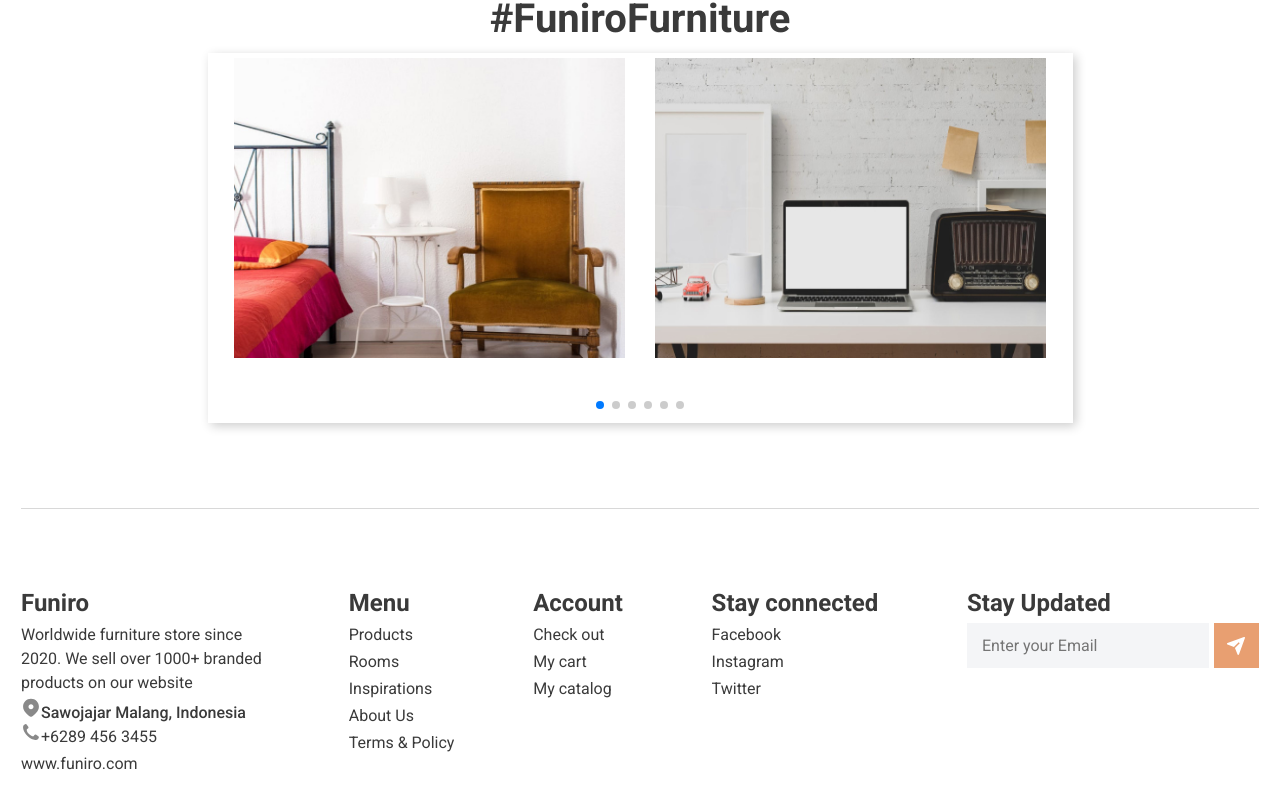
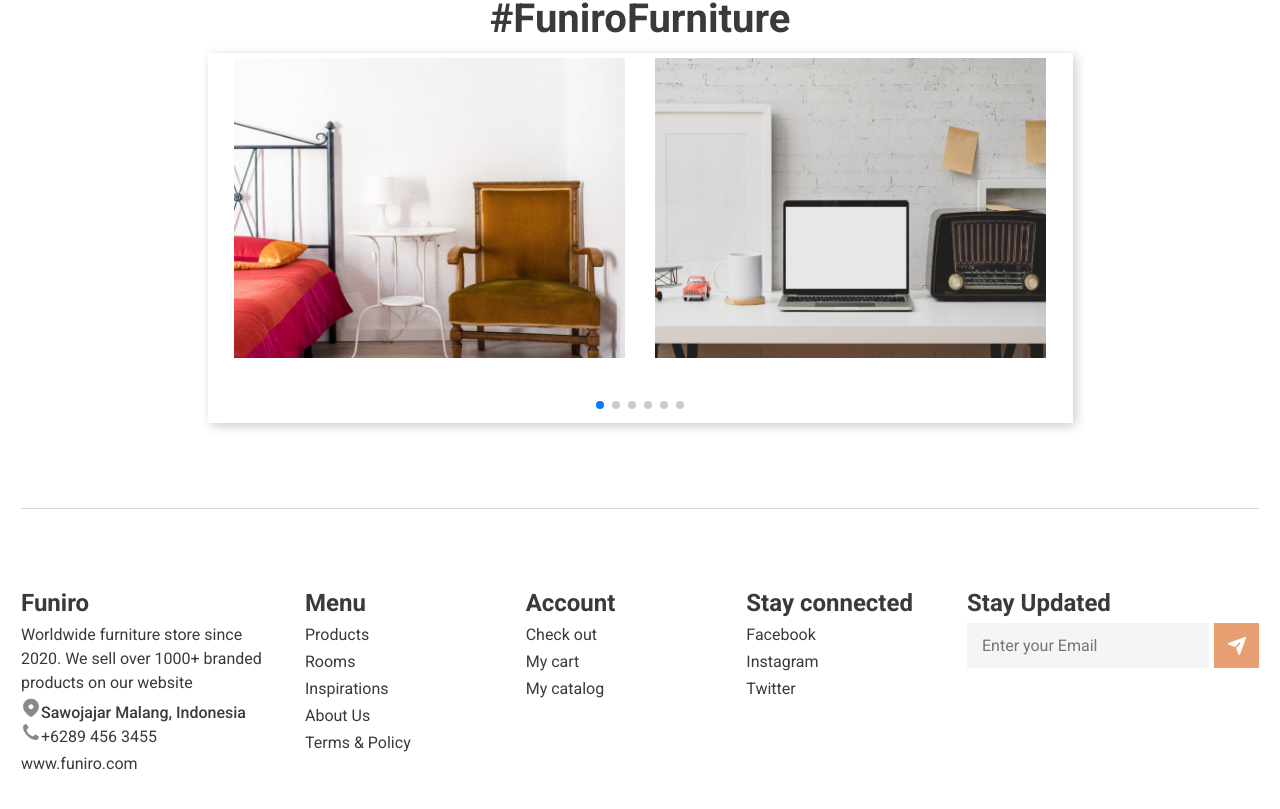
Before and after one commit to VortexRK/Funiro, a React (Create React App) app: page / in a window 1280 px wide. Shown: the part 3522-4331 px from the top of the page. Built offline with nearby package versions, Linux system fonts and the light colour scheme.

Commit message:
fix footer (change flex to grid)

```diff
--- a/src/components/Footer.jsx
+++ b/src/components/Footer.jsx
@@ -106,37 +106,6 @@ Footer.propTypes = {
 
 const Content = styled.div`
   width: ${props => props.width ? `${props.width}px` : ''};
-  margin-bottom: 30px;
-
-  :not(:last-child) {
-     margin-right: 35px;
-  }
-
-  @media (max-width: 1083px) {
-    :not(:last-child) {
-      margin-right: 50px;
-    }
-    :nth-child(4) {
-      margin-right: 0;
-    }
-  }
-
-  @media (max-width: 634px) {
-    :not(:last-child) {
-      margin-right: 50px;
-    }
-
-    :nth-child(2) {
-      margin-right: 60px;
-    }
-    :nth-child(4) {
-      margin-right: 0px;
-    }
-  }
-
-  @media (max-width: 505px) {
-    margin-bottom: 10px;
-  }
 `
 
 const HeaderWrapper = styled.div`
@@ -217,23 +186,32 @@ const Submit = styled.input`
 `
 
 const ContentWrapper = styled.div`
-  display: flex;
-  justify-content: space-between;
+  max-width: 1238px;
   margin: auto;
-  max-width: 1238px;
-  background-color: #ffffff;
-  flex-wrap: wrap;
+  display: grid;
+  grid-template-columns: repeat(5, 1fr);
+  gap: 35px;
+  justify-content: center;
+
+  @media (max-width: 1060px) {
+    grid-template-columns: repeat(4, 1fr);
+  }
+
+  @media (max-width: 805px) {
+    grid-template-columns: 294px 150px;
+    justify-content: center;
+  }
 
   @media (max-width: 505px) {
-    flex-direction: column;
-    justify-content: center;
+    grid-template-columns: 1fr;
   }
 `
+
 export default styled(Footer)`
   width: 100%;
   padding: 80px 20px 50px;
 
   @media (max-width: 505px) {
-    padding-top: 45px;
+    padding-top: 35px;
   }
 `
```
